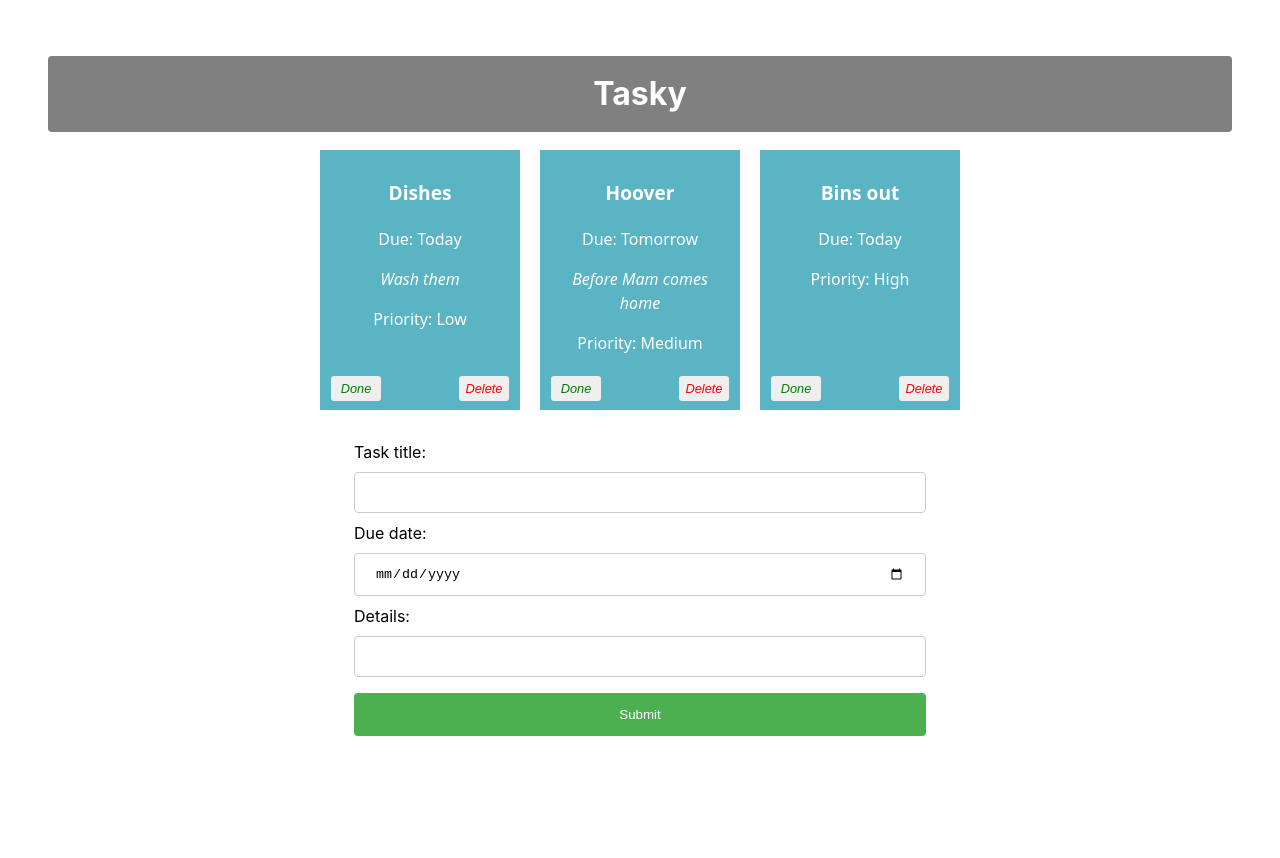
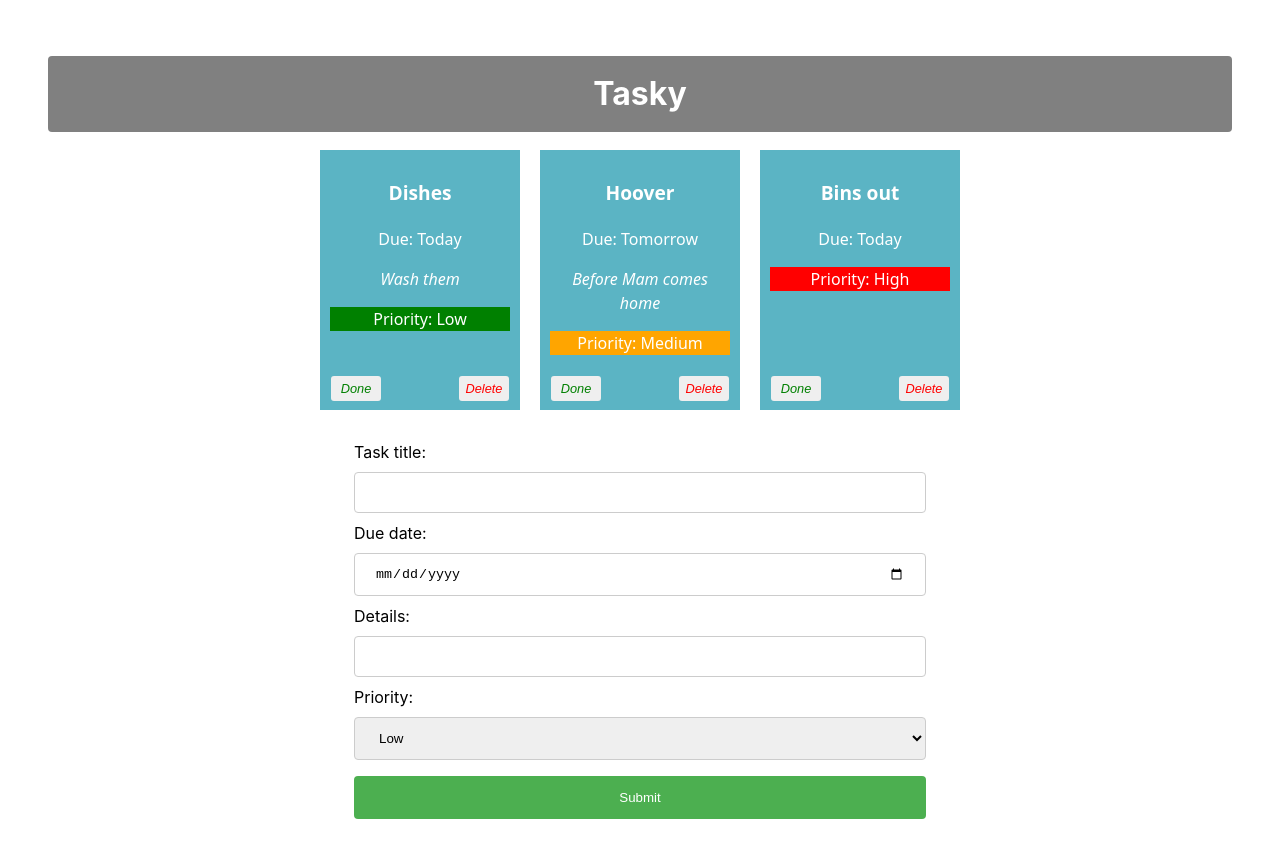
Before and after one commit to Lyraa-05/React-basic-labs2025, a React (Vite) app in the folder taskapp/: page / in a window 1280 px wide. Shown: the top 858 px of the page. Before the commit the page ends 812 px from the top, so only its background shows below. Built offline with nearby package versions, Linux system fonts and the light colour scheme.

Commit message:
Lab exercises done, changed layout

```diff
--- a/taskapp/src/App.css
+++ b/taskapp/src/App.css
@@ -74,7 +74,7 @@
   color: red;
 }
 
-input[type=text], input[type=date] {
+input[type=text], input[type=date], select {
   width: 100%;
   padding: 12px 20px;
   margin: 8px 0;
--- a/taskapp/src/App.jsx
+++ b/taskapp/src/App.jsx
@@ -55,6 +55,9 @@
       case "deadline":
           form.deadline = event.target.value;
           break;
+      case "priority":
+          form.priority = event.target.value;
+          break;
       default:
           form = formState;
     }
--- a/taskapp/src/components/Form.jsx
+++ b/taskapp/src/components/Form.jsx
@@ -19,10 +19,14 @@
         Details:
         <input type="text" name="description" onChange={(event) => props.change(event)} />
         </label>
-        {/* <label> */}
-        {/* Priority:
-        <input type="text" name="priority" required onChange={(event)} => props.change(event)} />
-        </label> */}
+        <label>
+        Priority:
+        <select name="priority" required onChange={(event) => props.change(event)}>
+        <option value="Low">Low</option>
+        <option value="Medium">Medium</option>
+        <option value="High">High</option>
+        </select>
+        </label>
         <input type="submit" value="Submit" />
         </form>
     </div>
--- a/taskapp/src/components/Task.jsx
+++ b/taskapp/src/components/Task.jsx
@@ -6,7 +6,15 @@
         <p className="title">{props.title}</p>
         <p>Due: {props.deadline}</p>
         <p className="description">{props.description}</p>
-        <p className ="priority">Priority: {props.priority}</p>
+        <p className ="priority"
+        style={{
+            backgroundColor:
+            props.priority === "Low" ? 'green'
+            : props.priority === "Medium" ? 'orange'
+            : props.priority === "High" ? 'red'
+            : 'transparent', color: 'white',
+            }}>
+        Priority: {props.priority}</p>
         <button onClick={props.markDone} className = "doneButton">Done</button>
         <button className = "deleteButton" onClick={props.deleteTask}>Delete</button>
         </div>
```
